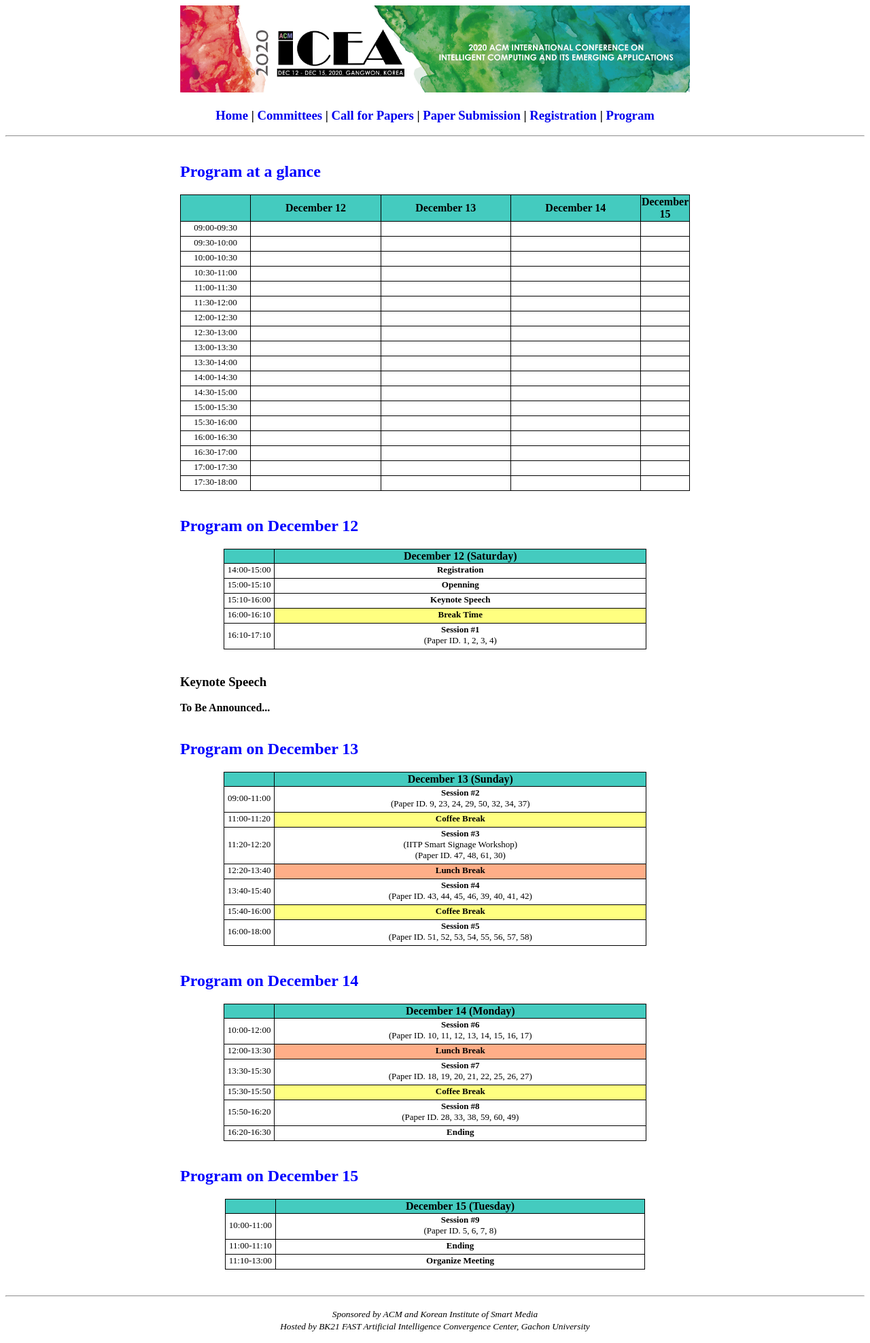
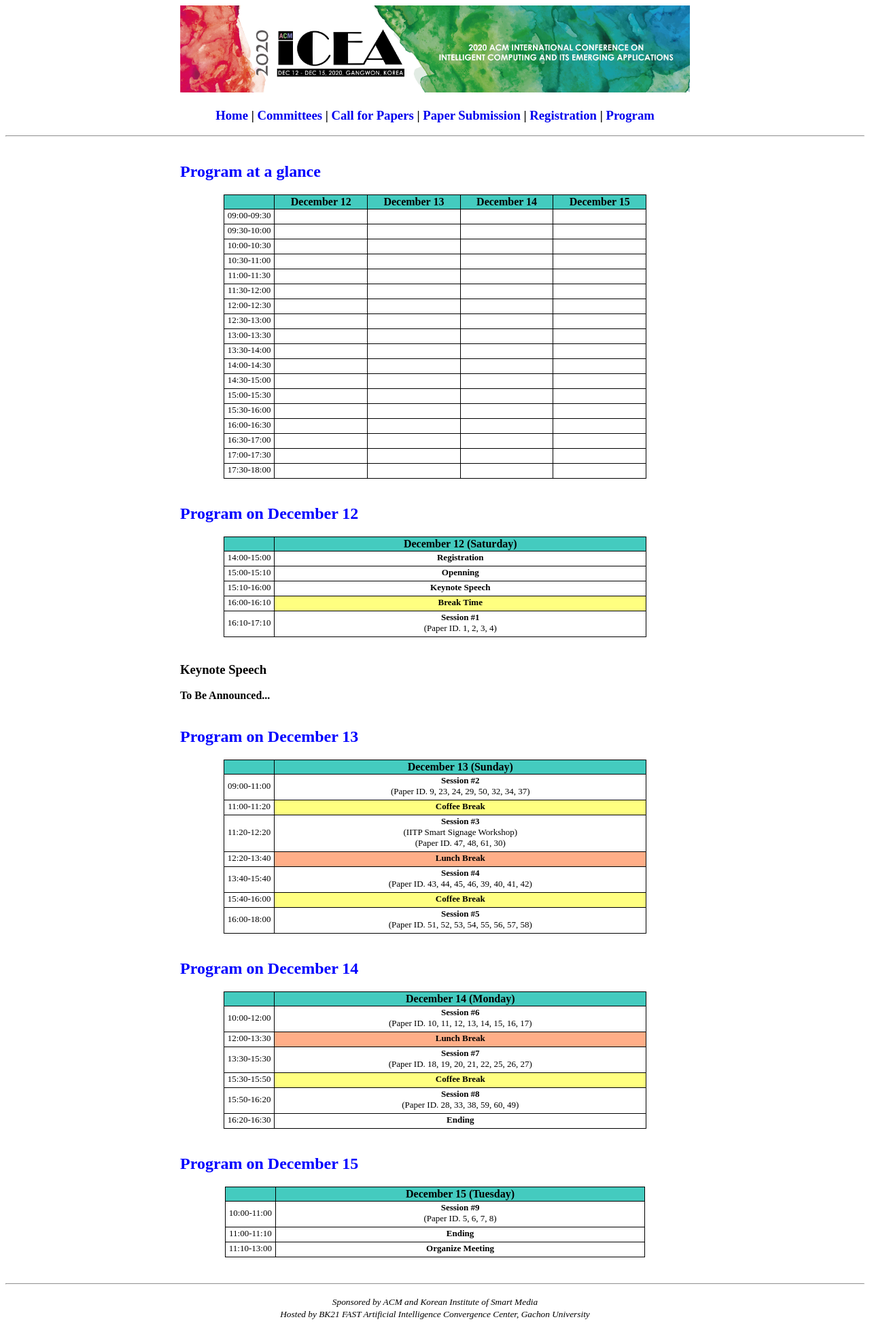
Before and after one commit to icea-conf/2020, a Jekyll site: the page built from program/index.html, in a window 1280 px wide. Shown: the whole page at 68% size. Built offline with Jekyll 4.4.1, drawn with Linux system fonts in a browser that asks for light colours.

Commit message:
Update index.html

```diff
--- a/program/index.html
+++ b/program/index.html
@@ -10,18 +10,18 @@ title: ACM ICEA 2020
                <table class="tlayout2" cellspacing="0">
                     <tbody style="text-align: center">
                          <tr>
-                              <td class="theader1" width="15%">
+                              <td class="theader1" width="12%">
                               </td>
-                              <td class="theader1" width="28%">
+                              <td class="theader1" width="22%">
                                    <b>December 12</b>
                               </td>
-                              <td class="theader1" width="28%">
+                              <td class="theader1" width="22%">
                                    <b>December 13</b>
                               </td>
-                              <td class="theader1" width="28%">
+                              <td class="theader1" width="22%">
                                    <b>December 14</b>
                               </td>
-                              <td class="theader1" width="28%">
+                              <td class="theader1" width="22%">
                                    <b>December 15</b>
                               </td>
                          </tr>
```
